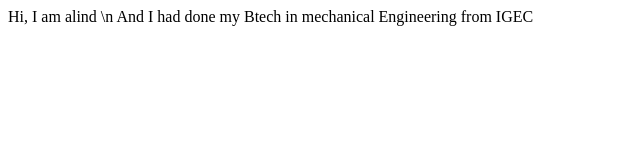
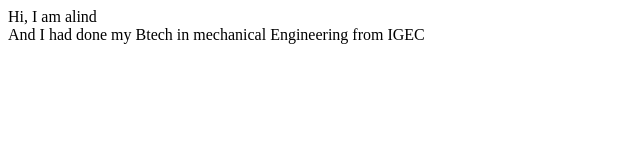
Before and after one commit to dwivedialind/alindDwivedi-site, a plain HTML site: page index.html in a window 1280 px wide. Shown: the whole page, without its empty margins (0-640 px from the left). Drawn offline with Linux system fonts and the light colour scheme.

```diff
--- a/index.html
+++ b/index.html
@@ -7,7 +7,7 @@
     <title>AlindDwivediSite</title>
 </head>
 <body>
-   Hi, I am alind \n
+   Hi, I am alind <br>
    And I had done my Btech in mechanical Engineering from IGEC
 </body>
 </html>
```
